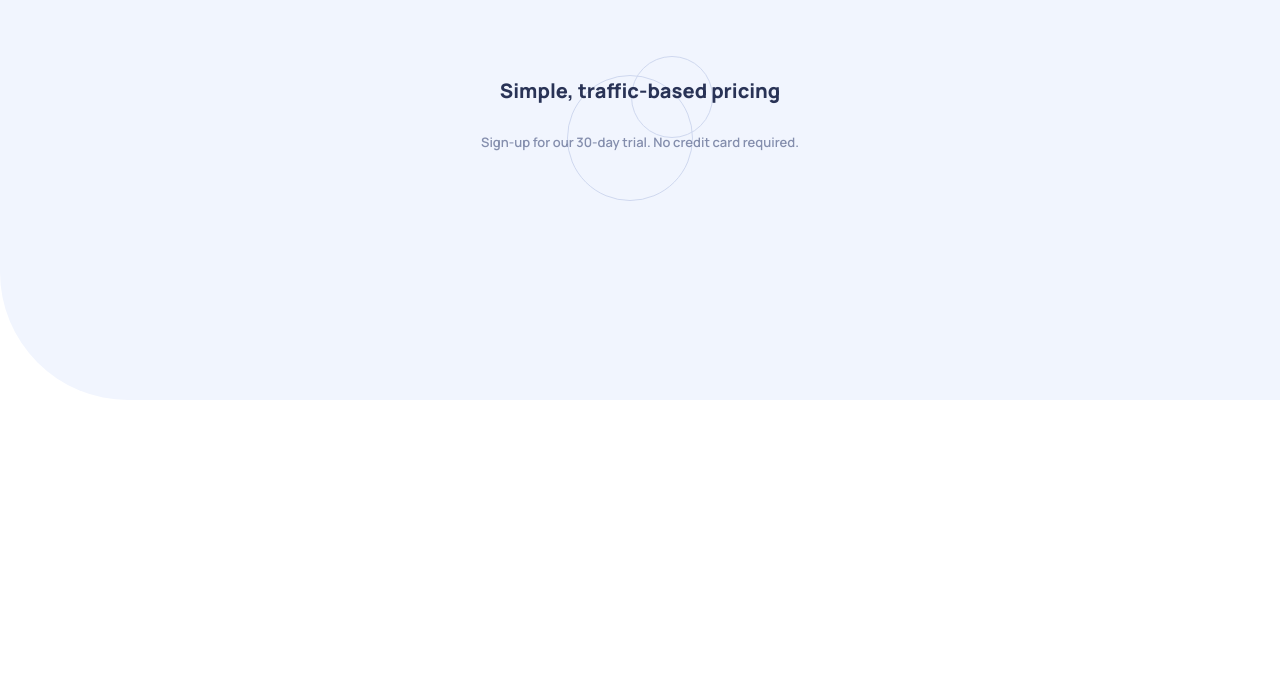
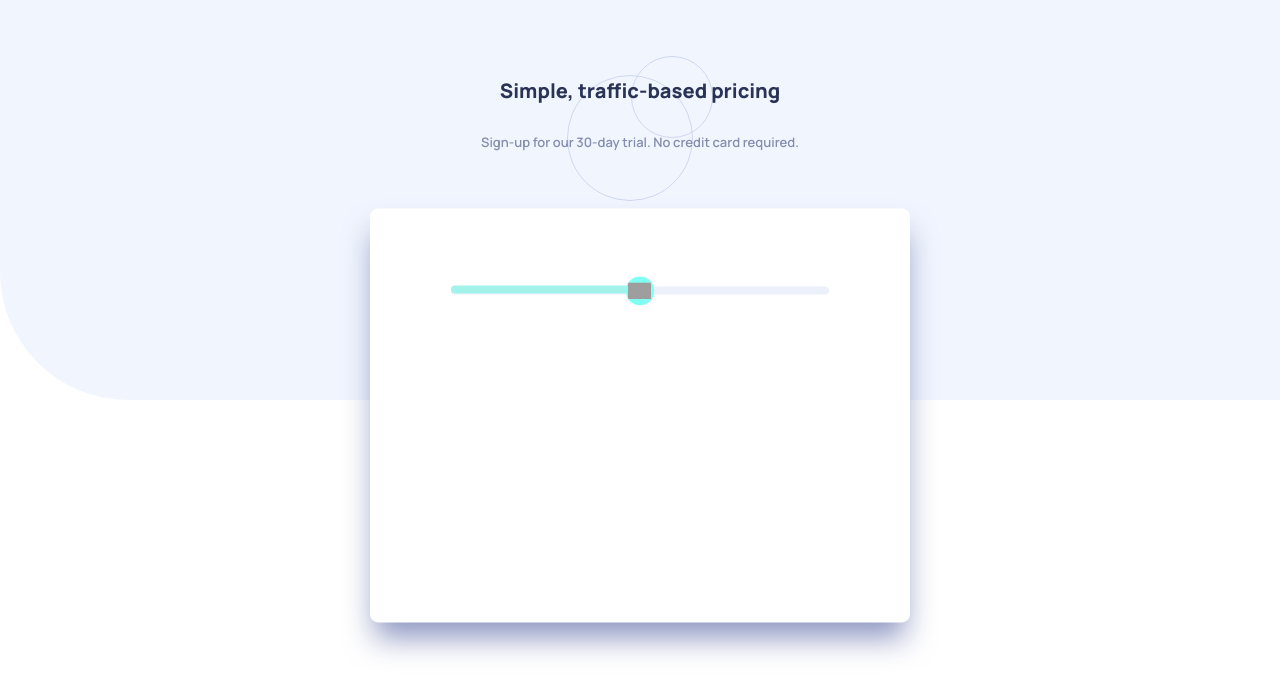
Before and after one commit to xevsur/Pricing-App, a React (Vite) app: page / in a window 1280 px wide. Shown: the top 694 px of the page. Built offline with nearby package versions, Linux system fonts and the light colour scheme.

Commit message:
price slider done

```diff
--- a/src/App.css
+++ b/src/App.css
@@ -14,6 +14,7 @@ body {
   align-items: center;
   flex-direction: column;
   height: 100vh;
+  overflow: visible;
 }
 
 .bgRectangle {
@@ -25,7 +26,7 @@ body {
   top: 0;
   width: 100%;
   height: 50vh;
-  min-height: 250px;
+  min-height: 350px;
   min-width: 150px;
   border-radius: 0rem 0rem 0rem 8rem;
   background: #f1f5fe;
@@ -58,6 +59,21 @@ body {
   font-style: normal;
   font-weight: 600;
   line-height: 1.4375rem;
-  padding-left: 1rem;
-  padding-right: 1rem;
+  margin-right: 3rem;
+  margin-left: 3rem;
 }
+
+.PricingForm {
+  display: flex;
+  justify-content: center;
+  align-items: center;
+  flex-direction: column;
+  width: 89%;
+  height: 25.875rem;
+  min-height: 25.875rem;
+  border-radius: 0.5rem;
+  background: #fff;
+  box-shadow: 0px 20px 30px -5px rgba(127, 137, 185, 0.9);
+  transform: translateY(10%);
+  max-width: 33.75rem;
+}
--- a/src/App.tsx
+++ b/src/App.tsx
@@ -1,4 +1,5 @@
 import "./App.css";
+import PriceSlider from "./components/PriceSlider";
 
 function App() {
   return (
@@ -8,6 +9,9 @@ function App() {
       </div>
       <h1>Simple, traffic-based pricing</h1>
       <p>Sign-up for our 30-day trial. No credit card required. </p>
+      <div className="PricingForm">
+        <PriceSlider />
+      </div>
     </div>
   );
 }
--- /dev/null
+++ b/src/components/PriceSlider.css
@@ -0,0 +1,48 @@
+.range-slider-container {
+  position: relative;
+  width: 70%;
+  transform: translateY(-700%);
+}
+
+.range-slider {
+  width: 100%;
+  -webkit-appearance: none;
+  appearance: none;
+  height: 0.5rem;
+  background: #ecf0fb;
+  border-radius: 5px;
+  outline: none;
+  margin: 0;
+  position: relative;
+
+  &::-webkit-slider-thumb {
+    -webkit-appearance: none;
+    appearance: none;
+    width: 1.8rem;
+    height: 1.8rem;
+    background: #80fff3;
+    border-radius: 50%;
+    cursor: pointer;
+    margin-top: -10px;
+    position: relative;
+    z-index: 1;
+    background-image: url("https://www.svgrepo.com/show/36786/left-and-right-small-triangular-arrows-couple.svg");
+    background-size: 80%;
+    background-repeat: no-repeat;
+    background-position: center center;
+  }
+
+  &::-webkit-slider-runnable-track {
+    height: 0.5rem;
+    position: relative;
+  }
+}
+
+.progress-bar {
+  height: 0.5rem;
+  background: #a4f3eb;
+  top: 0.3rem;
+  left: 0;
+  border-radius: 5px;
+  position: absolute;
+}
--- /dev/null
+++ b/src/components/PriceSlider.tsx
@@ -0,0 +1,33 @@
+import React, { useState } from "react";
+import "./PriceSlider.css";
+
+const PriceSlider: React.FC = () => {
+  const [value, setValue] = useState(3);
+
+  const handleChange = (e: React.ChangeEvent<HTMLInputElement>) => {
+    setValue(Number(e.target.value));
+  };
+
+  const getProgressWidth = () => {
+    const range = 5 - 1;
+    const progress = ((value - 1) / range) * 100;
+    return `${progress}%`;
+  };
+
+  return (
+    <div className="range-slider-container">
+      <input
+        type="range"
+        min={1}
+        max={5}
+        step={1}
+        value={value}
+        onChange={handleChange}
+        className="range-slider"
+      />
+      <div className="progress-bar" style={{ width: getProgressWidth() }} />
+    </div>
+  );
+};
+
+export default PriceSlider;
--- a/tsconfig.json
+++ b/tsconfig.json
@@ -20,6 +20,10 @@
     "noUnusedParameters": true,
     "noFallthroughCasesInSwitch": true
   },
+
+
+
   "include": ["src"],
-  "references": [{ "path": "./tsconfig.node.json" }]
+  "references": [{ "path": "./tsconfig.node.json" }],
+
 }
```
Also changed, not shown: src/components/icon-slider.svg (renamed from public/images/icon-slider.svg).
